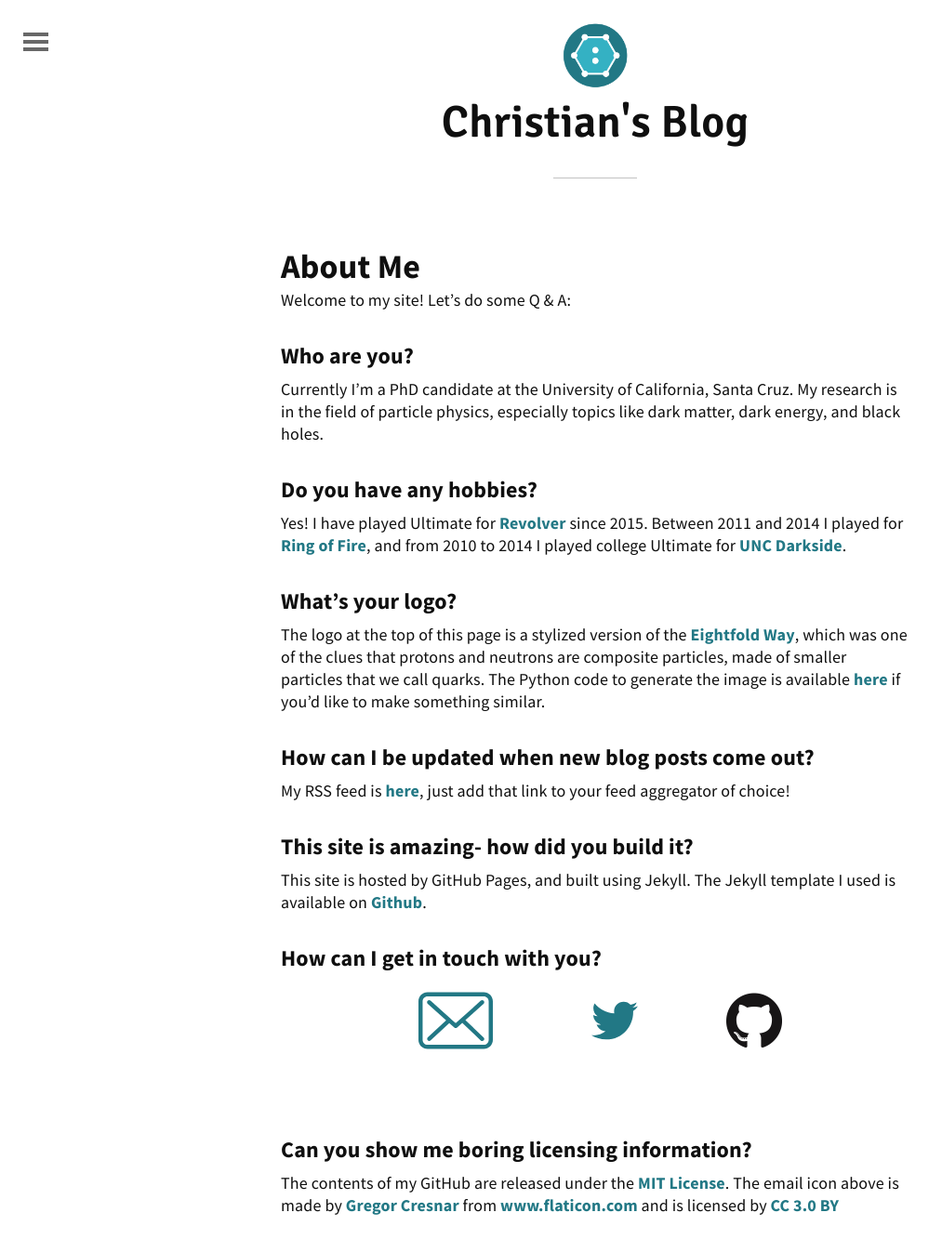
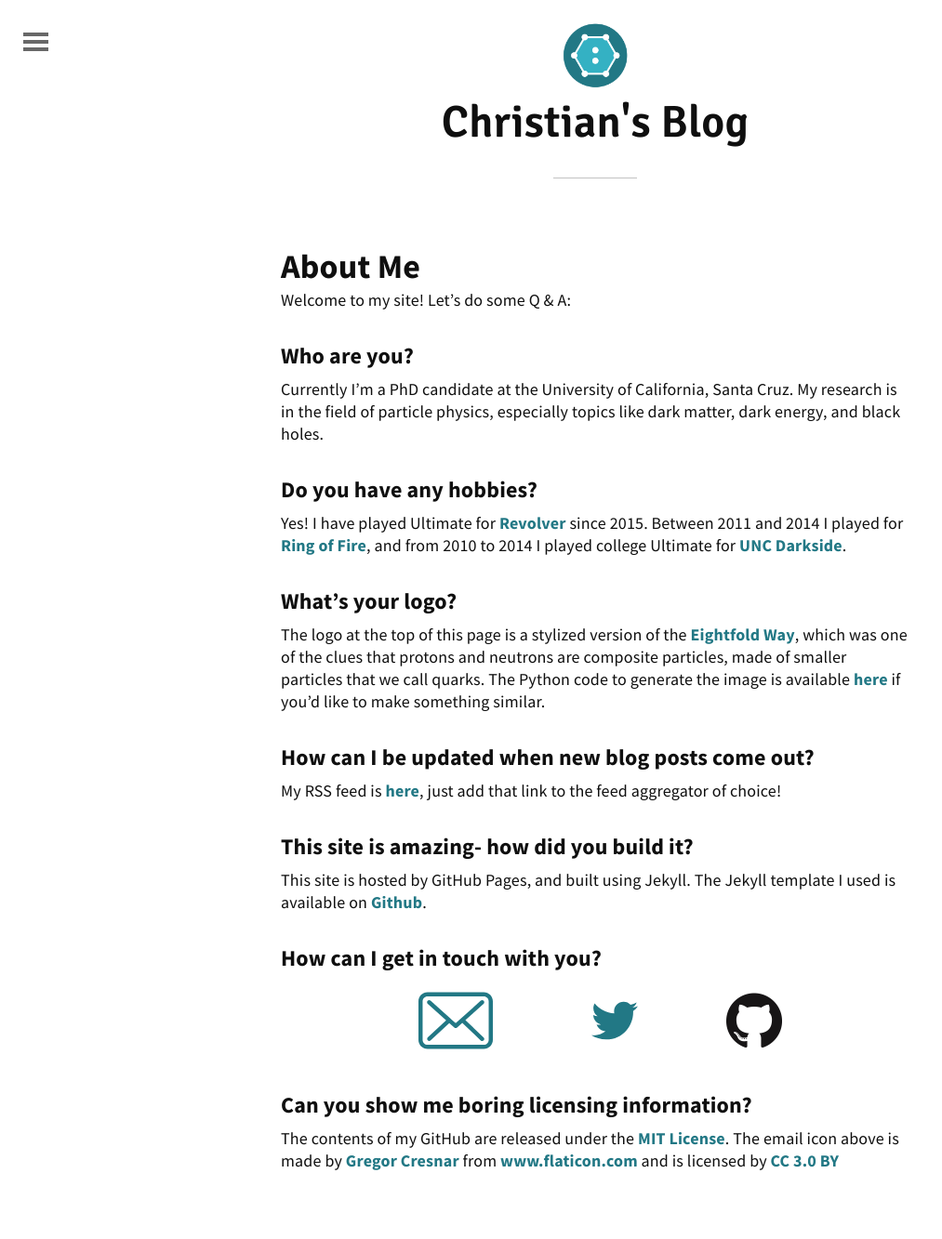
Before and after one commit to kwitophurr/kwitophurr.github.io, a Jekyll site: the page built from about.md, in a window 1280 px wide. Shown: the whole page at 93% size, without its empty margins (0-1013 px from the left). Built offline with Jekyll 4.4.1, drawn with Linux system fonts in a browser that asks for light colours; after the commit the page ends 1285 px from its top, so only the background shows below that.

Commit message:
Added icon, fixed about me bug

```diff
--- a/_includes/head.html
+++ b/_includes/head.html
@@ -5,7 +5,7 @@
 	<meta name="generator" content="Jekyll">
 
 	<title>{%if page.title %}{{ page.title }}{% else %}{{ site.title }}{% endif %}</title>
-
+	<link rel="icon" href="{{ "/img/logo.png" | prepend: site.baseurl | replace: '//', '/' }}">
 	<!-- CSS & fonts -->
 	<link rel="stylesheet" href="{{ "/css/main.css" | prepend: site.baseurl | replace: '//', '/' }}">
 	<link href='https://fonts.googleapis.com/css?family=Source+Sans+Pro:300,400,700,900,400italic%7CSignika:700,300,400,600' rel='stylesheet' type='text/css'>
--- a/about.md
+++ b/about.md
@@ -16,11 +16,10 @@
 The logo at the top of this page is a stylized version of the [Eightfold Way](https://en.wikipedia.org/wiki/Eightfold_Way_(physics)), which was one of the clues that protons and neutrons are composite particles, made of smaller particles that we call quarks. The Python code to generate the image is available [here](https://github.com/christian-johnson/christian-johnson.github.io/blob/master/logo.py) if you'd like to make something similar.
 
 ### How can I be updated when new blog posts come out?
-My RSS feed is [here](http://christian-johnson.github.io/atom.xml), just add that link to your feed aggregator of choice!
+My RSS feed is [here](http://christian-johnson.github.io/atom.xml), just add that link to the feed aggregator of choice!
 
 ### This site is amazing- how did you build it?
 This site is hosted by GitHub Pages, and built using Jekyll. The Jekyll template I used is available on [Github](https://github.com/KingFelix/emerald/archive/master.zip).
-
 
 ### How can I get in touch with you?
 <table width="70%" height="100%" border="0" align="center">
@@ -38,7 +37,6 @@
 	</tr>
 </table>
 
-<br>
 ### Can you show me boring licensing information?
 The contents of my GitHub are released under the <a href="/MIT_License.txt">MIT License</a>.
 The email icon above is made by <a href="http://www.flaticon.com/authors/gregor-cresnar" title="Gregor Cresnar">Gregor Cresnar</a> from <a href="http://www.flaticon.com" title="Flaticon">www.flaticon.com</a> and is licensed by <a href="http://creativecommons.org/licenses/by/3.0/" title="Creative Commons BY 3.0" target="_blank">CC 3.0 BY</a>
```
